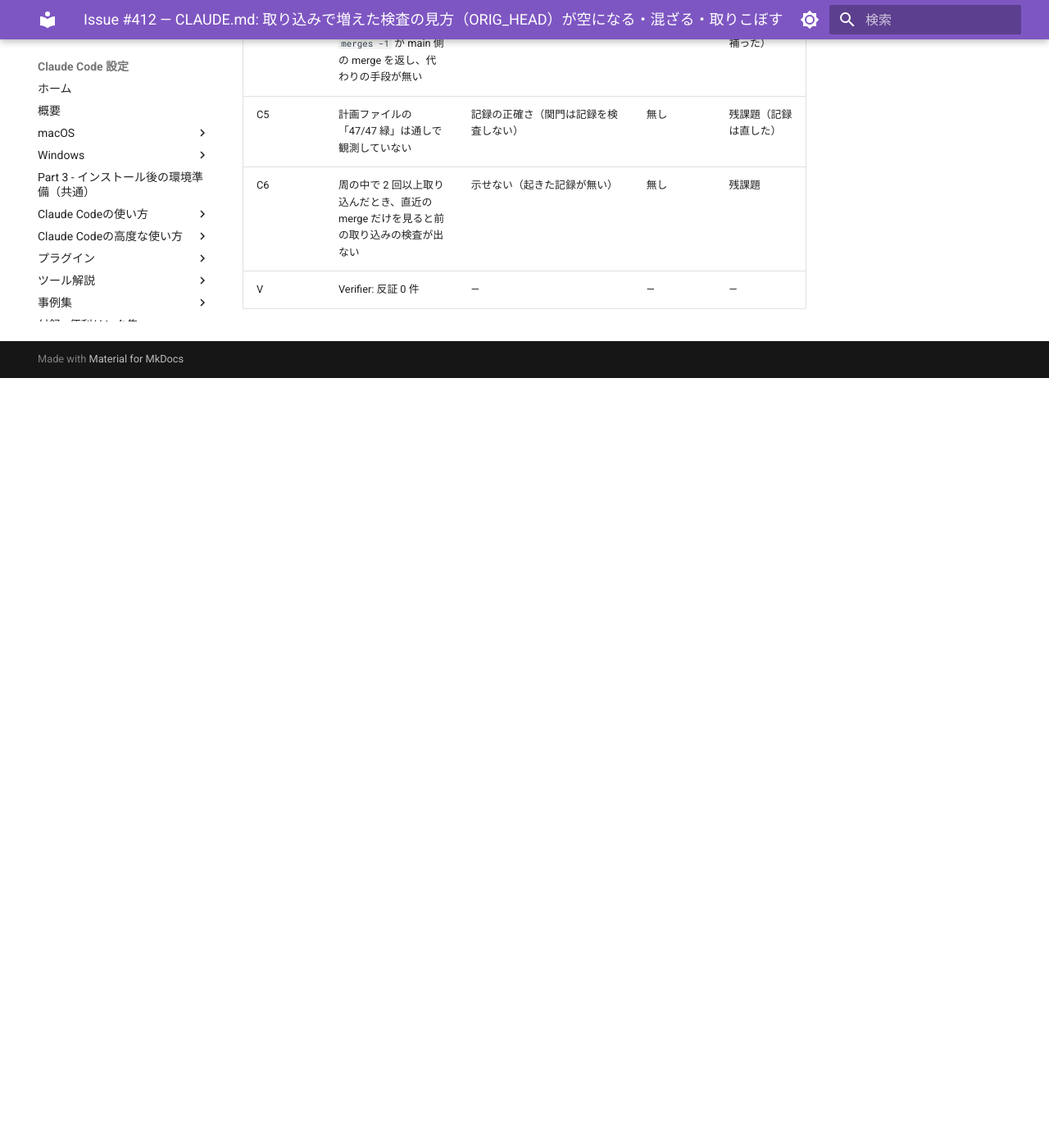
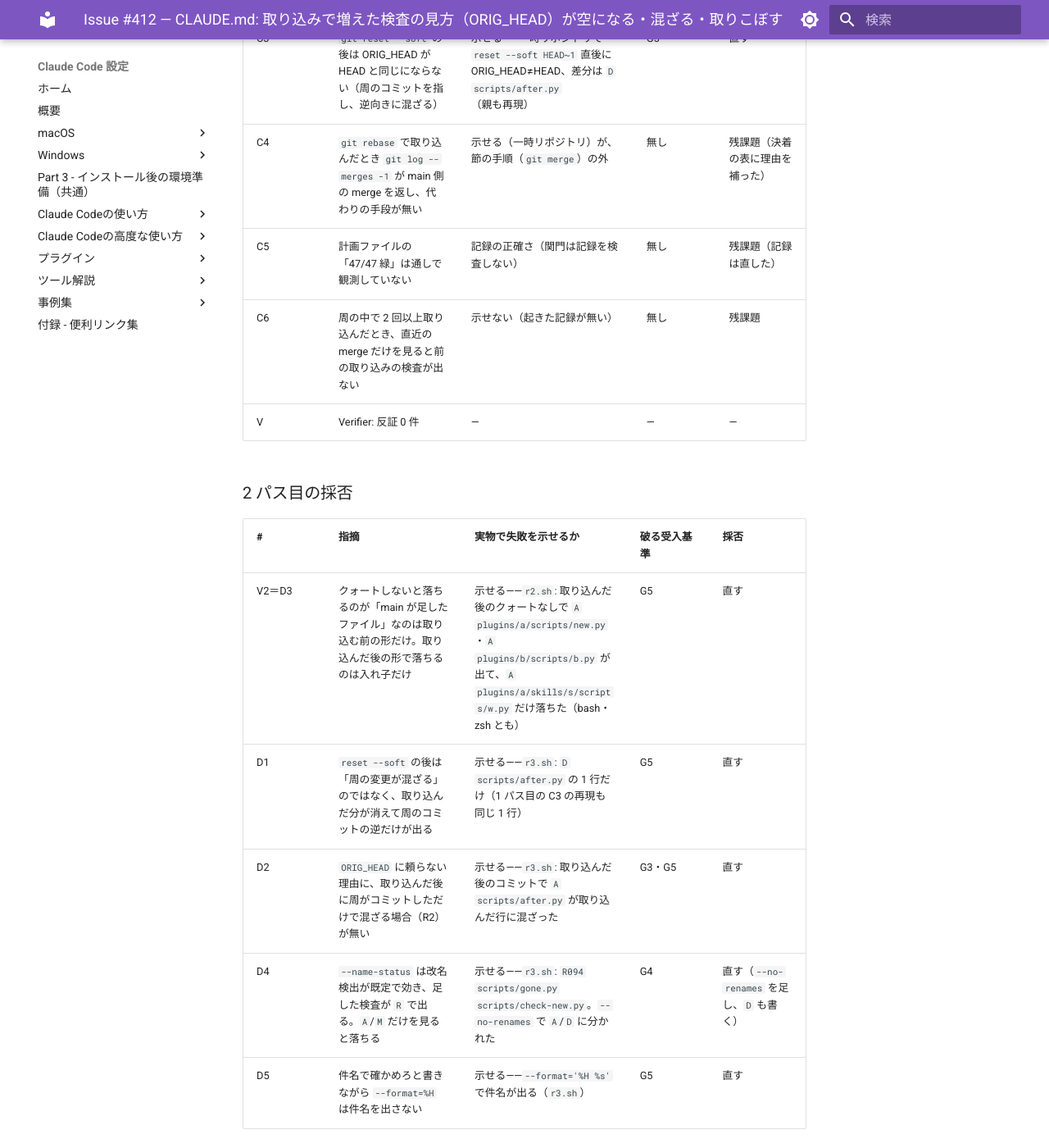
Before and after one commit to hdknr/claude-code-setup, an MkDocs documentation site: the page built from docs/plans/issue-412.md, in a window 1280 px wide and 1400 px high, scrolled down 4913 px. Shown: the whole window at 82% size. Built offline with MkDocs 1.6.1 and Material for MkDocs 9.7.7, drawn with Linux system fonts in a browser that asks for light colours; before the commit the page ends 5374 px from its top, so only the background shows below that; some of the changed text lies outside the part shown.

Commit message:
docs(claude-md): 取り込んだ後の見方の注意を実測に合わせ、改名を A/D に分ける（#412）
2 パス目の指摘（Verifier 1 件・/code-review 5 件）への対応:
- クォートしないと落ちる範囲を、取り込む前の形と取り込んだ後の形で分けた
- reset --soft の後は取り込んだ分が出ず周のコミットの逆だけが出る、に直した
- 取り込んだ後に周がコミットするだけで ORIG_HEAD HEAD に混ざることを書いた
- --no-renames を足し、D も読み方に入れた（改名検出で足した検査が R になる）
- 件名で確かめるため --format='%H %s' にした

Co-Authored-By: Claude Opus 5.5 <noreply@anthropic.com>

```diff
--- a/docs/plans/issue-412.md
+++ b/docs/plans/issue-412.md
@@ -77,6 +77,9 @@ Issue 本文の「案」は検査対象であって要件ではない（とく
   割り目（手順 6 の 2 パス目の前）: AskUserQuestion で「ここで割る」が選ばれた（2026-10-25）。
   起動直後に親がこの計画ファイルの進捗欄を書き換えたため、両体の `git status --porcelain` の 2 回目に ` M docs/plans/issue-412.md` が出た（関門の変更ではない）。
   base は `e7aedeeb9b22dda924562cd6cbd183f916fbdf20`。関門に渡したときの HEAD: `26d4860aa5239d92e4bb8523a6bcacfa40dd6da5`（1 パス目の指摘対応の起点）
+- 関門 2 パス目: 済み（2026-10-25）——Verifier（`dev-loop:dev-loop-verifier`・sonnet）**反証 1 件**（V2）、`/code-review`（high）**指摘 5 件**（D1〜D5。D3 は V2 と同じ）。採否は下の「2 パス目の採否」。直す 5 件（V2＝D3 を 1 件と数える）・残課題 0 件。
+  親が一時リポジトリ（`scratchpad/r2.sh`・`r3.sh`）で V2/D3・D1・D2・D4・D5 を再現した。
+  **狭いパスの起点**（2 パス目の指摘対応を始める直前の HEAD）: `3faa40dc0dce9778d16e8c1213f7e9d7798831b3`。
 
 ## 起票
 
@@ -103,3 +106,13 @@ Issue 本文の「案」は検査対象であって要件ではない（とく
 | C5 | 計画ファイルの「47/47 緑」は通しで観測していない | 記録の正確さ（関門は記録を検査しない） | 無し | 残課題（記録は直した） |
 | C6 | 周の中で 2 回以上取り込んだとき、直近の merge だけを見ると前の取り込みの検査が出ない | 示せない（起きた記録が無い） | 無し | 残課題 |
 | V | Verifier: 反証 0 件 | — | — | — |
+
+### 2 パス目の採否
+
+| # | 指摘 | 実物で失敗を示せるか | 破る受入基準 | 採否 |
+| --- | --- | --- | --- | --- |
+| V2＝D3 | クォートしないと落ちるのが「main が足したファイル」なのは取り込む前の形だけ。取り込んだ後の形で落ちるのは入れ子だけ | 示せる——`r2.sh`: 取り込んだ後のクォートなしで `A plugins/a/scripts/new.py`・`A plugins/b/scripts/b.py` が出て、`A plugins/a/skills/s/scripts/w.py` だけ落ちた（bash・zsh とも） | G5 | 直す |
+| D1 | `reset --soft` の後は「周の変更が混ざる」のではなく、取り込んだ分が消えて周のコミットの逆だけが出る | 示せる——`r3.sh`: `D scripts/after.py` の 1 行だけ（1 パス目の C3 の再現も同じ 1 行） | G5 | 直す |
+| D2 | `ORIG_HEAD` に頼らない理由に、取り込んだ後に周がコミットしただけで混ざる場合（R2）が無い | 示せる——`r3.sh`: 取り込んだ後のコミットで `A scripts/after.py` が取り込んだ行に混ざった | G3・G5 | 直す |
+| D4 | `--name-status` は改名検出が既定で効き、足した検査が `R` で出る。`A`/`M` だけを見ると落ちる | 示せる——`r3.sh`: `R094 scripts/gone.py scripts/check-new.py`。`--no-renames` で `A`/`D` に分かれた | G4 | 直す（`--no-renames` を足し、`D` も書く） |
+| D5 | 件名で確かめろと書きながら `--format=%H` は件名を出さない | 示せる——`--format='%H %s'` で件名が出る（`r3.sh`） | G5 | 直す |
```
Also changed, not shown: CLAUDE.md (+10 -8 lines).
